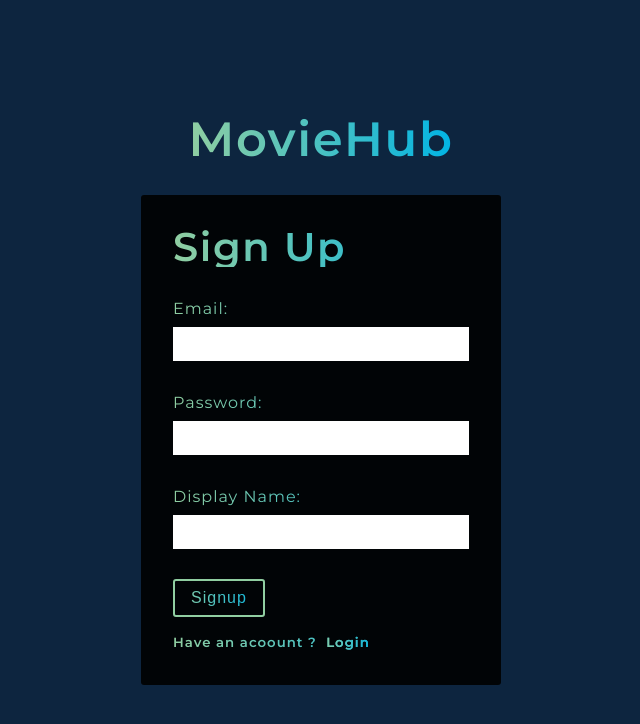
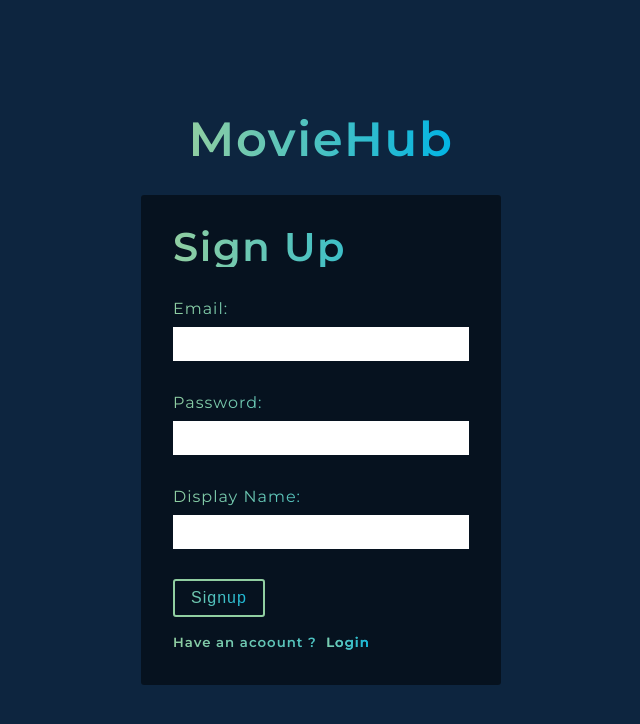
Before and after one commit to ksb-dev/movie-hub-react-firestore-web-app, a React (Create React App) app: page /signup in a window 1280 px wide. Shown: the top 724 px of the page, without its empty margins (319-959 px from the left). Built offline with nearby package versions, Linux system fonts and the light colour scheme; no server answers.

Commit message:
Initial commit

```diff
--- a/src/pages/Signup/Signup.css
+++ b/src/pages/Signup/Signup.css
@@ -32,7 +32,7 @@
   padding: 2rem;
   text-transform: capitalize;
   letter-spacing: 1px;
-  background: rgba(0, 0, 0, 0.9);
+  background: rgba(0, 0, 0, 0.5);
   color: #fff;
   border-radius: 3px;
 }
```
